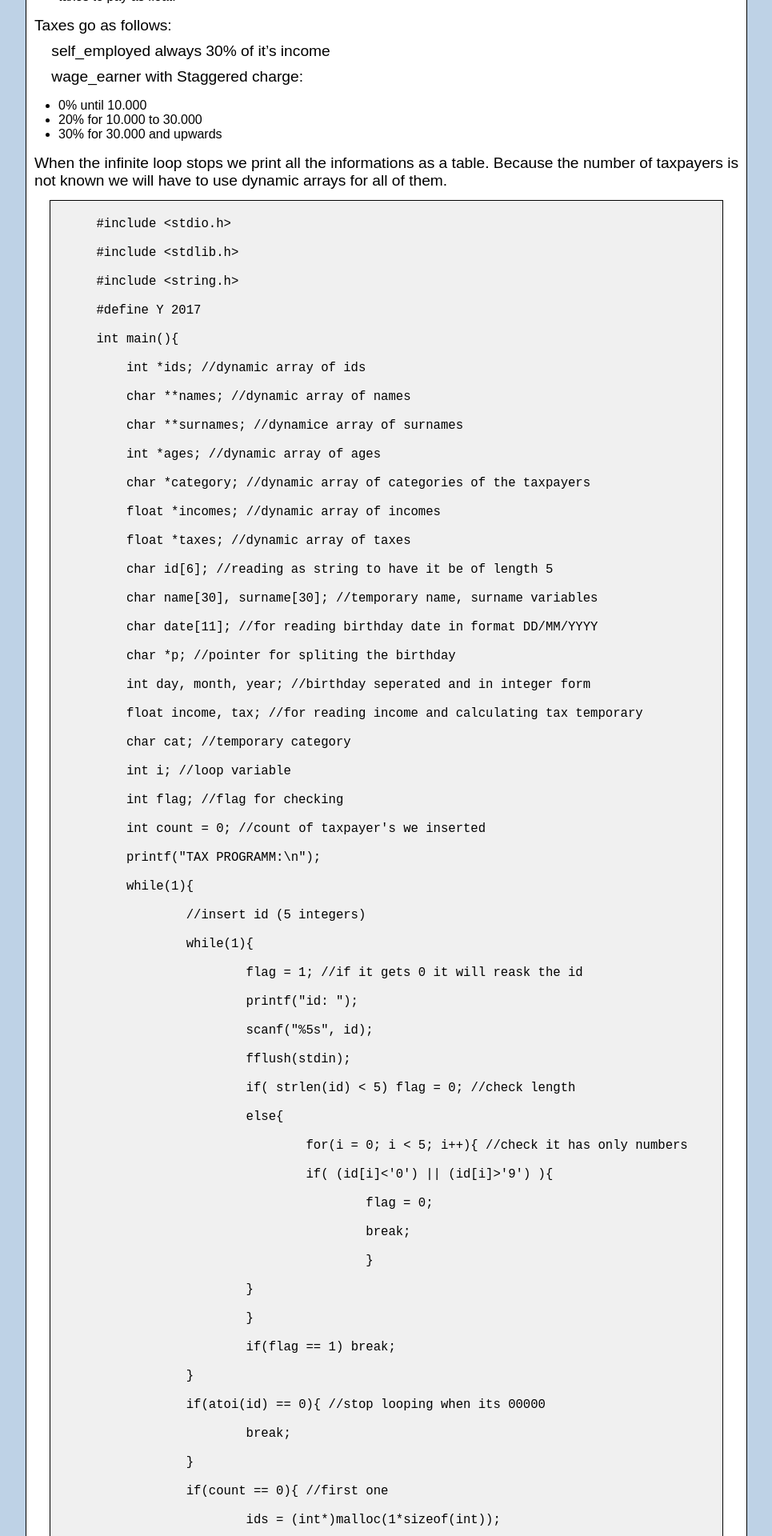
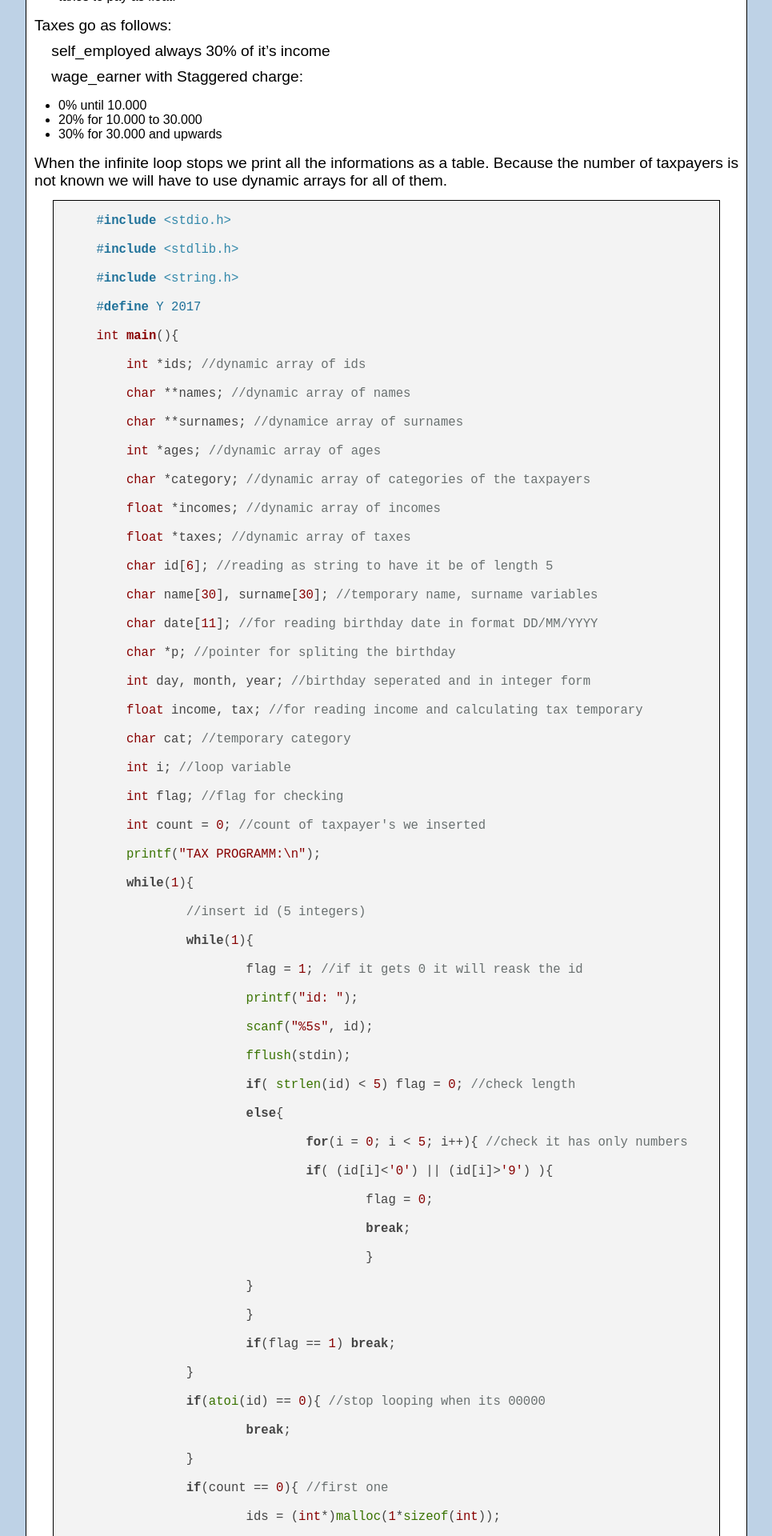
Before and after one commit to drifter1/drifter1.github.io, a Jekyll site: the page built from docs/_posts/programming/c/2017-07-03-dynamic-memory-allocation.md, in a window 1280 px wide. Shown: the part 1195-3115 px from the top of the page at 80% size, without its empty margins (157-1122 px from the left). Built offline with Jekyll 4.4.1, drawn with Linux system fonts in a browser that asks for light colours; nearby versions of some CDN libraries; some of the changed text lies outside the part shown.

Commit message:
Code Block Tweaks

```diff
--- a/docs/_layouts/default.html
+++ b/docs/_layouts/default.html
@@ -8,6 +8,7 @@
   <link rel="stylesheet" type="text/css" href="/css/main.css">
   <link rel="icon" type="image/png" sizes="32x32" href="/images/favicon-32x32.png">
   <link rel="icon" type="image/png" sizes="16x16" href="/images/favicon-16x16.png">
+  <!-- Latex Math -->
   <script type="text/x-mathjax-config">
         MathJax.Hub.Config({
           tex2jax: {
@@ -18,6 +19,10 @@
       </script>
   <script src="https://cdn.mathjax.org/mathjax/latest/MathJax.js?config=TeX-AMS-MML_HTMLorMML"
     type="text/javascript"></script>
+  <!-- Syntax Highlighting -->
+  <link rel="stylesheet" href="//cdnjs.cloudflare.com/ajax/libs/highlight.js/9.11.0/styles/default.min.css">
+  <script src="//cdnjs.cloudflare.com/ajax/libs/highlight.js/9.11.0/highlight.min.js"></script>
+  <script>hljs.initHighlightingOnLoad();</script>
 </head>
 
 <body>
--- a/docs/css/main.css
+++ b/docs/css/main.css
@@ -172,6 +172,8 @@ pre code {
     max-width: 800px;
     border: thin solid black;
     background-color: rgb(240, 240, 240);
+    white-space: pre-wrap !important;
+    overflow-wrap: break-word;
 }
 
 .tags {
```
Lines whose indentation alone changed are shown as unchanged.
